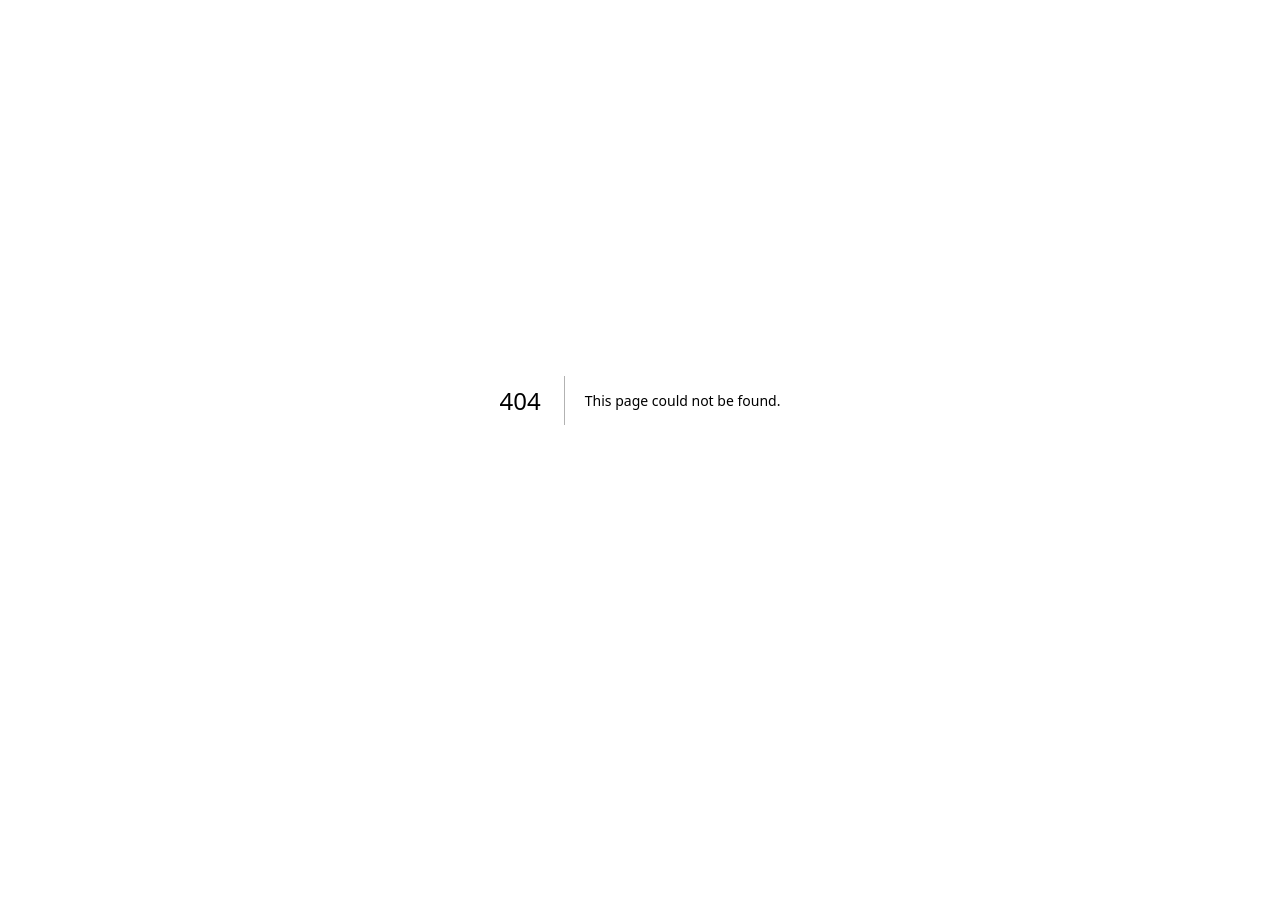
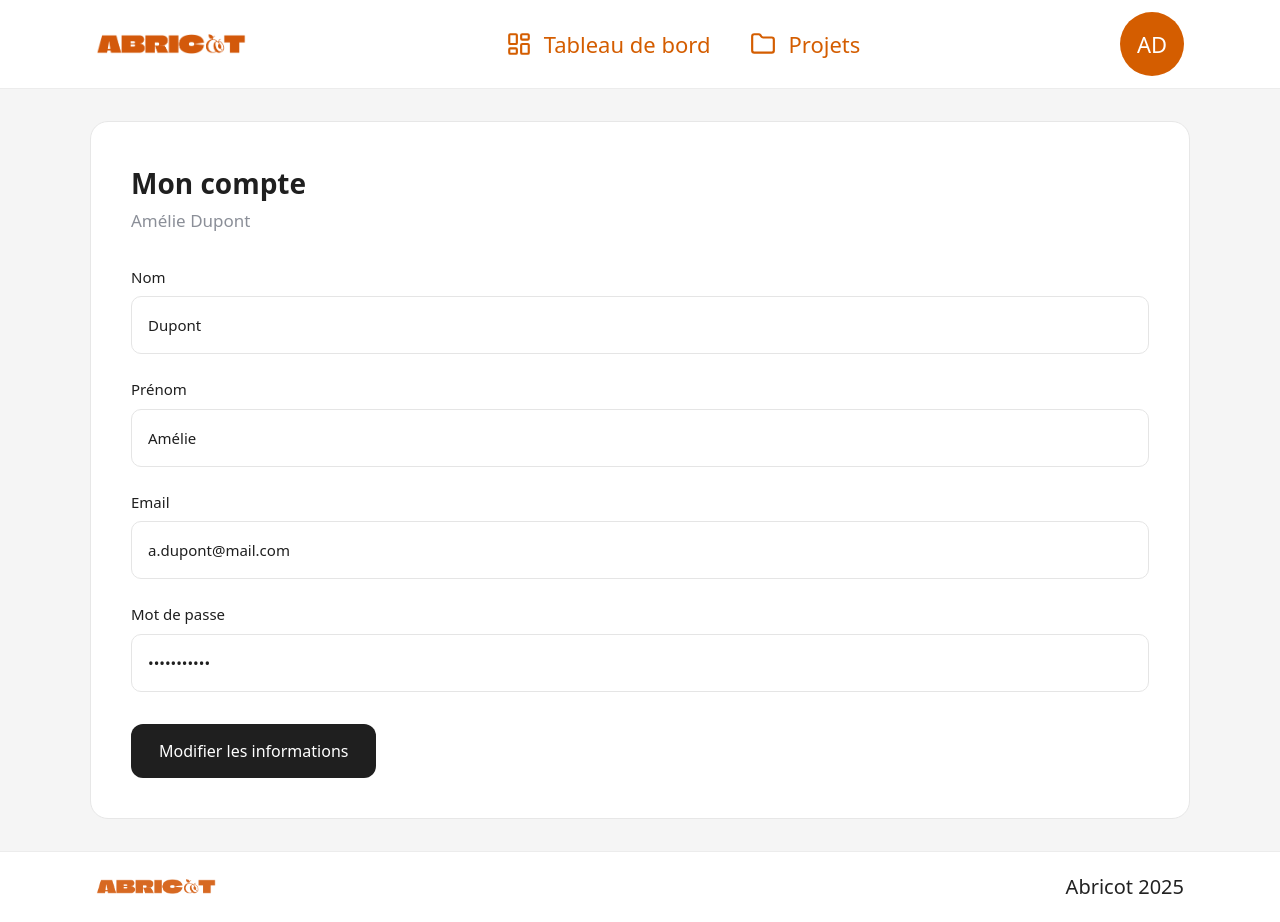
Before and after one commit to TomTrott/SaasAbricot, a Next.js app in the folder Frontend/: page /profile in a window 1280 px wide. Before the commit this address had no page. Before the commit the page ends 800 px from the top, so only its background shows below. Built offline with nearby package versions, Linux system fonts and the light colour scheme.

Commit message:
Ajout de la page profile

```diff
--- /dev/null
+++ b/Frontend/src/app/profile/page.tsx
@@ -0,0 +1,5 @@
+import ProfilePage from "@/components/pages/ProfilePage";
+
+export default function Profile() {
+  return <ProfilePage />;
+}
--- a/Frontend/src/components/Layout/Navbar.tsx
+++ b/Frontend/src/components/Layout/Navbar.tsx
@@ -1,5 +1,6 @@
 "use client";
-import { LayoutDashboard, Folder, Menu, } from "lucide-react";
+
+import { LayoutDashboard, Folder, Menu } from "lucide-react";
 import { useState } from "react";
 import Link from "next/link";
 import Image from "next/image";
@@ -7,13 +8,16 @@ import { usePathname } from "next/navigation";
 import logoAbricot from "../../assets/logoabricot.png";
 
 export default function Navbar() {
+
   const [open, setOpen] = useState(false);
 
   const pathname = usePathname();
 
   return (
     <nav className="w-full bg-white border-b border-[#ececec] sticky top-0 z-50">
+
       <div className="max-w-[1700px] mx-auto h-[82px] lg:h-[88px] px-4 sm:px-6 md:px-8 lg:px-14 xl:px-24 flex items-center justify-between">
+
         {/* Logo */}
         <div className="flex items-center">
           <Image
@@ -26,6 +30,7 @@ export default function Navbar() {
 
         {/* Desktop Menu */}
         <div className="hidden lg:flex items-center gap-6 xl:gap-10">
+
           {/* Dashboard */}
           <Link
             href="/dashboard"
@@ -35,9 +40,7 @@ export default function Navbar() {
                 : "flex items-center gap-3 text-[#d45d00] text-[16px] xl:text-[22px] font-medium hover:opacity-80"
             }`}
           >
-            <LayoutDashboard
-              size={pathname === "/dashboard" ? 24 : 26}
-            />
+            <LayoutDashboard size={pathname === "/dashboard" ? 24 : 26} />
 
             <span>Tableau de bord</span>
           </Link>
@@ -51,20 +54,27 @@ export default function Navbar() {
                 : "flex items-center gap-3 text-[#d45d00] text-[16px] xl:text-[22px] font-medium hover:opacity-80"
             }`}
           >
-            <Folder
-              size={pathname === "/projects" ? 24 : 26}
-            />
+            <Folder size={pathname === "/projects" ? 24 : 26} />
 
             <span>Projets</span>
           </Link>
+
         </div>
 
         {/* Right */}
         <div className="flex items-center gap-4">
+
           {/* Avatar */}
-          <div className="hidden sm:flex w-[54px] h-[54px] lg:w-[64px] lg:h-[64px] rounded-full bg-[#f4e4d9] items-center justify-center text-[18px] lg:text-[22px] text-[#222] font-medium transition-all duration-300 hover:scale-105">
+          <Link
+            href="/profile"
+            className={`hidden sm:flex w-[54px] h-[54px] lg:w-[64px] lg:h-[64px] rounded-full items-center justify-center text-[18px] lg:text-[22px] font-medium transition-all duration-300 hover:scale-105 cursor-pointer ${
+              pathname === "/profile"
+                ? "bg-[#d45d00] text-white"
+                : "bg-[#f4e4d9] text-[#222]"
+            }`}
+          >
             AD
-          </div>
+          </Link>
 
           {/* Mobile Button */}
           <button
@@ -73,12 +83,15 @@ export default function Navbar() {
           >
             <Menu size={24} />
           </button>
+
         </div>
+
       </div>
 
-      {/* MOBILE MENU */}
+      {/* Mobile Menu */}
       {open && (
         <div className="lg:hidden border-t border-[#ececec] bg-white px-4 py-5 flex flex-col gap-4">
+
           {/* Dashboard Mobile */}
           <Link
             href="/dashboard"
@@ -106,8 +119,22 @@ export default function Navbar() {
 
             <span>Projets</span>
           </Link>
+
+          {/* Profile Mobile */}
+          <Link
+            href="/profile"
+            className={`transition-all duration-300 ${
+              pathname === "/profile"
+                ? "w-full h-[56px] rounded-[14px] bg-[#d45d00] text-white flex items-center gap-3 px-5 text-[16px] font-medium"
+                : "w-full h-[56px] rounded-[14px] border border-[#ececec] text-[#d45d00] flex items-center gap-3 px-5 text-[16px] font-medium"
+            }`}
+          >
+            <span>Profil</span>
+          </Link>
+
         </div>
       )}
+
     </nav>
   );
 }
--- a/Frontend/src/components/pages/DashboardPage.tsx
+++ b/Frontend/src/components/pages/DashboardPage.tsx
@@ -1,8 +1,6 @@
 "use client";
-
 import { useState } from "react";
 import { SquareCheckBig, KanbanSquare } from "lucide-react";
-
 import Navbar from "../Layout/Navbar";
 import Footer from "../Layout/Footer";
 import TaskListView from "../Dashboard/TaskListView";
--- a/Frontend/src/components/pages/LoginPage.tsx
+++ b/Frontend/src/components/pages/LoginPage.tsx
@@ -1,14 +1,9 @@
-// src/components/pages/LoginPage.tsx
 "use client";
-
 import { useState } from "react";
 import { useRouter } from "next/navigation";
-
 import api from "@/services/api";
-
 import bannerLogin from "@/assets/images/bannierelogin.png";
 import logoAbricot from "@/assets/logoabricot.png";
-
 import Image from "next/image";
 
 export default function LoginPage() {
--- /dev/null
+++ b/Frontend/src/components/pages/ProfilePage.tsx
@@ -0,0 +1,104 @@
+import Navbar from "@/components/Layout/Navbar";
+import Footer from "@/components/Layout/Footer";
+
+export default function ProfilePage() {
+  return (
+    <div className="min-h-screen flex flex-col bg-[#f5f5f5]">
+
+      {/* Navigation */}
+      <Navbar />
+
+      {/* Page */}
+      <main className="flex-1 px-4 sm:px-6 lg:px-10 py-6 lg:py-8">
+
+        {/* Container */}
+        <div className="max-w-[1100px] mx-auto bg-white border border-[#e7e7e7] rounded-[18px] p-6 sm:p-8 lg:p-10">
+
+          {/* Header */}
+          <div className="mb-8">
+
+            {/* Title */}
+            <h1 className="text-[28px] font-semibold text-[#1f1f1f]">
+              Mon compte
+            </h1>
+
+            {/* Subtitle */}
+            <p className="text-[#8b8f98] text-[17px] mt-1">
+              Amélie Dupont
+            </p>
+
+          </div>
+
+          {/* Form */}
+          <form className="flex flex-col gap-6">
+
+            {/* Last Name */}
+            <div>
+
+              {/* Label */}
+              <label className="block text-[15px] text-[#1f1f1f] mb-2">
+                Nom
+              </label>
+
+              {/* Input */}
+              <input type="text" defaultValue="Dupont" className="w-full h-[58px] border border-[#e5e5e5] rounded-[10px] px-4 outline-none text-[15px] text-[#1f1f1f] focus:border-[#d45d00]" />
+
+            </div>
+
+            {/* First Name */}
+            <div>
+
+              {/* Label */}
+              <label className="block text-[15px] text-[#1f1f1f] mb-2">
+                Prénom
+              </label>
+
+              {/* Input */}
+              <input type="text" defaultValue="Amélie" className="w-full h-[58px] border border-[#e5e5e5] rounded-[10px] px-4 outline-none text-[15px] text-[#1f1f1f] focus:border-[#d45d00]" />
+
+            </div>
+
+            {/* Email */}
+            <div>
+
+              {/* Label */}
+              <label className="block text-[15px] text-[#1f1f1f] mb-2">
+                Email
+              </label>
+
+              {/* Input */}
+              <input type="email" defaultValue="a.dupont@mail.com" className="w-full h-[58px] border border-[#e5e5e5] rounded-[10px] px-4 outline-none text-[15px] text-[#1f1f1f] focus:border-[#d45d00]" />
+
+            </div>
+
+            {/* Password */}
+            <div>
+
+              {/* Label */}
+              <label className="block text-[15px] text-[#1f1f1f] mb-2">
+                Mot de passe
+              </label>
+
+              {/* Input */}
+              <input type="password" defaultValue="password123" className="w-full h-[58px] border border-[#e5e5e5] rounded-[10px] px-4 outline-none text-[15px] text-[#1f1f1f] focus:border-[#d45d00]" />
+
+            </div>
+
+            {/* Submit Button */}
+            <button
+              type="submit" className="mt-2 w-fit h-[54px] px-7 rounded-[12px] bg-[#1f1f1f] text-white text-[16px] font-medium transition-all duration-300 hover:bg-black hover:scale-[1.02] hover:shadow-lg">
+              Modifier les informations
+            </button>
+
+          </form>
+
+        </div>
+
+      </main>
+
+      {/* Footer */}
+      <Footer />
+
+    </div>
+  );
+}
--- a/Frontend/src/components/pages/ProjectsPage.tsx
+++ b/Frontend/src/components/pages/ProjectsPage.tsx
@@ -1,4 +1,3 @@
-// src/components/pages/ProjectsPage.tsx
 import Navbar from "../Layout/Navbar";
 import Footer from "../Layout/Footer";
 import ProjectGrid from "../Projects/ProjectGrid";
--- a/Frontend/src/components/pages/RegisterPage.tsx
+++ b/Frontend/src/components/pages/RegisterPage.tsx
@@ -1,14 +1,9 @@
-// src/components/pages/RegisterPage.tsx
 "use client";
-
 import { useState } from "react";
 import { useRouter } from "next/navigation";
-
 import api from "@/services/api";
-
 import bannerRegister from "@/assets/images/banniereregister.png";
 import logoAbricot from "@/assets/logoabricot.png";
-
 import Image from "next/image";
 
 export default function RegisterPage() {
```
